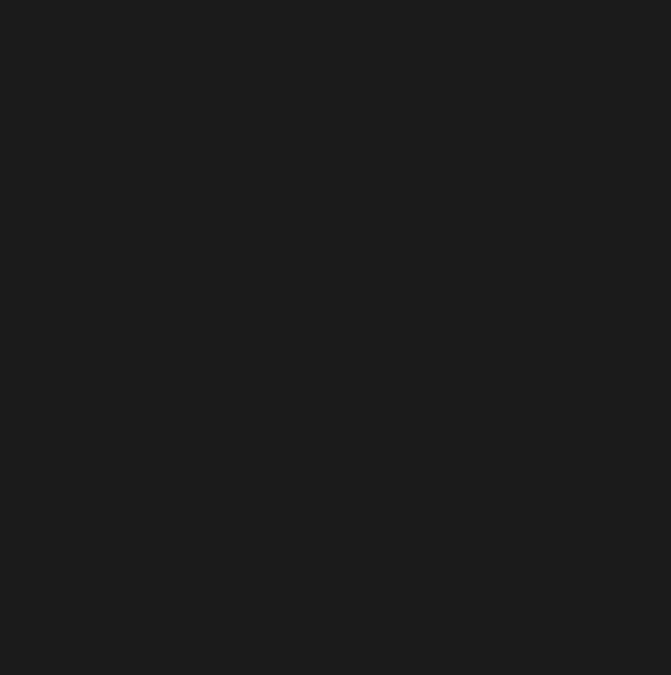
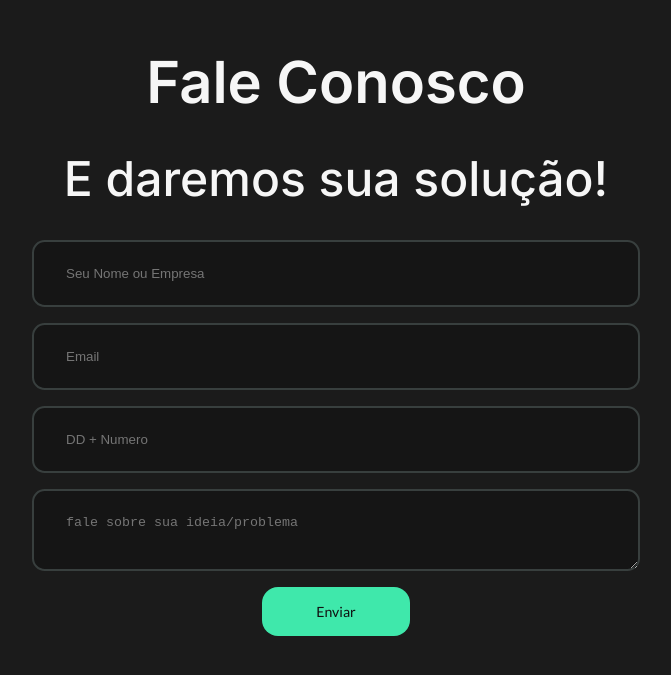
Before and after one commit to Yraffic/reactweb-solutions, a React (Create React App) app: page / in a window 1280 px wide. Shown: the part 2337-3012 px from the top of the page, without its empty margins (304-975 px from the left). Before the commit the page ends 2320 px from the top, so only its background shows below. Built offline with nearby package versions, Linux system fonts and the light colour scheme.

Commit message:
style: created forms and done

```diff
--- /dev/null
+++ b/src/components/Form/index.tsx
@@ -0,0 +1,23 @@
+import { Button } from '../Button'
+import './styles.scss'
+
+export const Forms = () =>{
+    return (
+        <form  className='
+                flex
+                align-items
+                justify-content
+                flex-direction
+                forms
+        '
+        >
+            <input type="text" placeholder='Seu Nome ou Empresa'/>
+            <input type="email" placeholder='Email'/>
+            <input type="number" placeholder='DD + Numero'/>
+            <textarea placeholder='fale sobre sua ideia/problema'/>
+            <Button type='primary'>
+                Enviar
+            </Button>
+        </form>
+    )
+}
--- /dev/null
+++ b/src/components/Form/styles.scss
@@ -0,0 +1,17 @@
+.forms {
+    width: 50%;
+    gap: 1rem;
+
+    input, textarea {
+        width: 100%;
+
+        padding: 1.5rem 2rem;
+
+        text-align: start;
+        color: var(--color-font-secondary);
+
+        background: var(--black-200);
+        border: 0.15rem solid var(--black-100);
+        border-radius: 0.8rem;
+    }
+}
--- a/src/components/Header/index.tsx
+++ b/src/components/Header/index.tsx
@@ -15,7 +15,7 @@
         <a href="#">Home</a>
         <a href="#information">Sobre nós</a>
         <a href="#services">Serviços</a>
-        <a href="#">Fale Conosco</a>
+        <a href="#contact">Fale Conosco</a>
         <div></div>
       </nav>
       <div className='conteiner-info flex'>
--- a/src/pages/home/index.tsx
+++ b/src/pages/home/index.tsx
@@ -1,4 +1,5 @@
 import { Card } from '../../components/Card';
+import { Forms } from '../../components/Form';
 import { Header } from '../../components/Header';
 import './styles.scss'
 
@@ -29,9 +30,9 @@
               align-items
               justify-content'
             >
-              <Card type='primary'/>
-              <Card type='primary'/>
-              <Card type='primary'/>
+              <Card type='primary' />
+              <Card type='primary' />
+              <Card type='primary' />
             </div>
           </div>
         </section>
@@ -46,18 +47,32 @@
             justify-content
             flex-direction
             '
-            >
+          >
             <h2>Serviços</h2>
             <div className='
                   conteiner-services
                   flex
                   align-items
                   '
-              >
-              <Card type='secondary'/>
-              <Card type='secondary'/>
-              <Card type='secondary'/>
+            >
+              <Card type='secondary' />
+              <Card type='secondary' />
+              <Card type='secondary' />
             </div>
+          </div>
+        </section>
+        <section id='contact'>
+          <div className='
+                conteiner
+                flex
+                align-items
+                justify-content
+                flex-direction
+          '
+          >
+            <h2>Fale Conosco</h2>
+            <h3>E daremos sua solução!</h3>
+            <Forms />
           </div>
         </section>
       </main>
```
